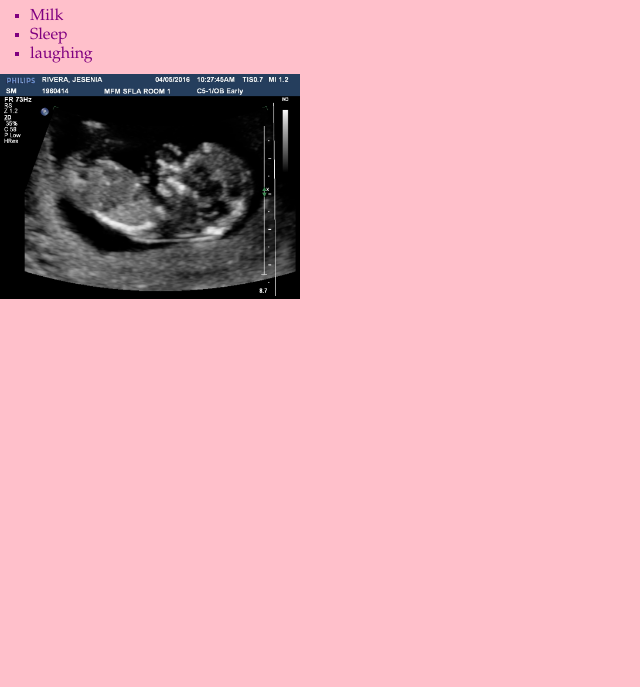
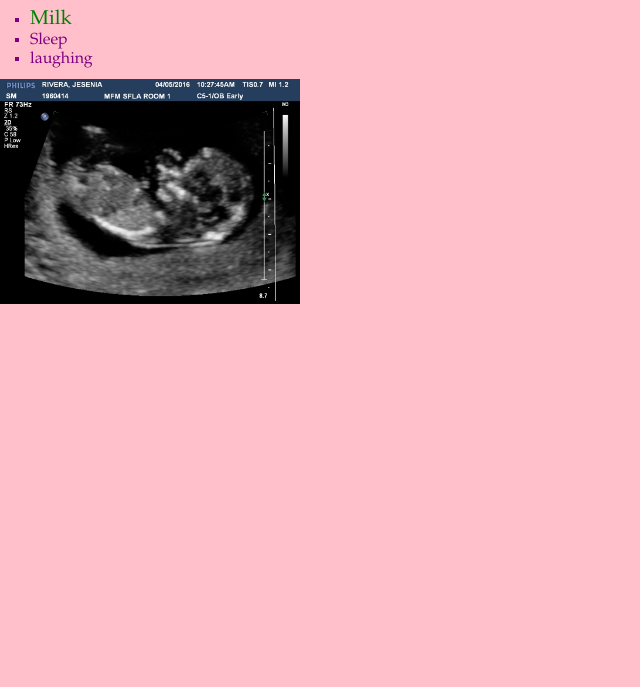
Before and after one commit to jrivera5577/ellie, a plain HTML site: page index.html in a window 1280 px wide. Shown: the part 113-800 px from the top of the page, without its empty margins (0-640 px from the left). Drawn offline with Linux system fonts and the light colour scheme.

Commit message:
Added milk page and links

```diff
--- a/index.html
+++ b/index.html
@@ -9,7 +9,7 @@
     <h1>Hello</h1>
     <h3>Things Ellie Likes</h3>
     <ul>
-      <li>Milk</li>
+      <li><a href="milk.html">Milk</a></li>
       <li>Sleep</li>
       <li>laughing</li>
     </ul>
--- a/styles/main.css
+++ b/styles/main.css
@@ -24,3 +24,11 @@ ul li {
 img {
   width: 300px;
 }
+a {
+  color: green;
+  font-size: 20px;
+  text-decoration: none;
+}
+a:hover {
+  text-decoration: underline;
+}
```
Also changed, not shown: milk.html (added, +15 -0 lines).
